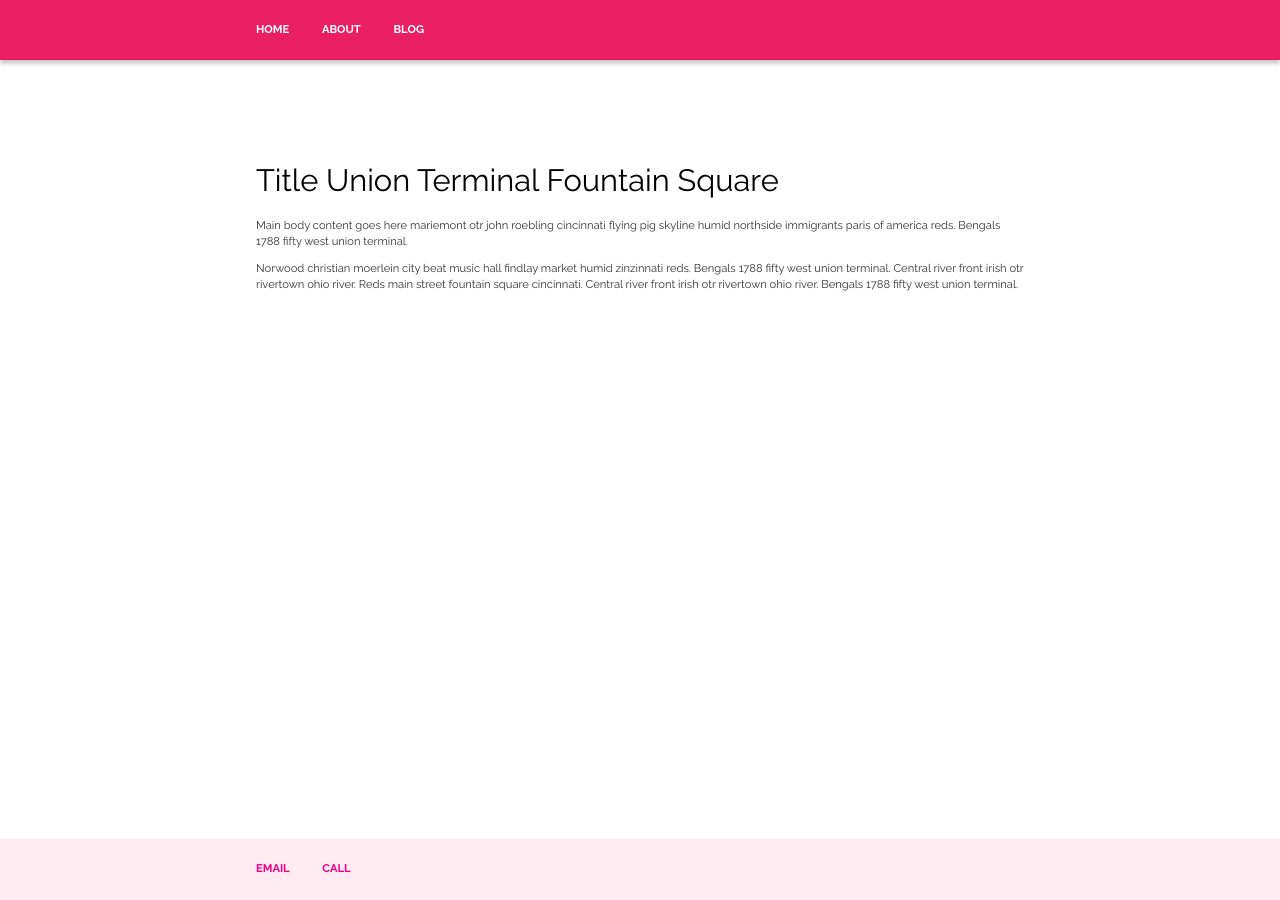
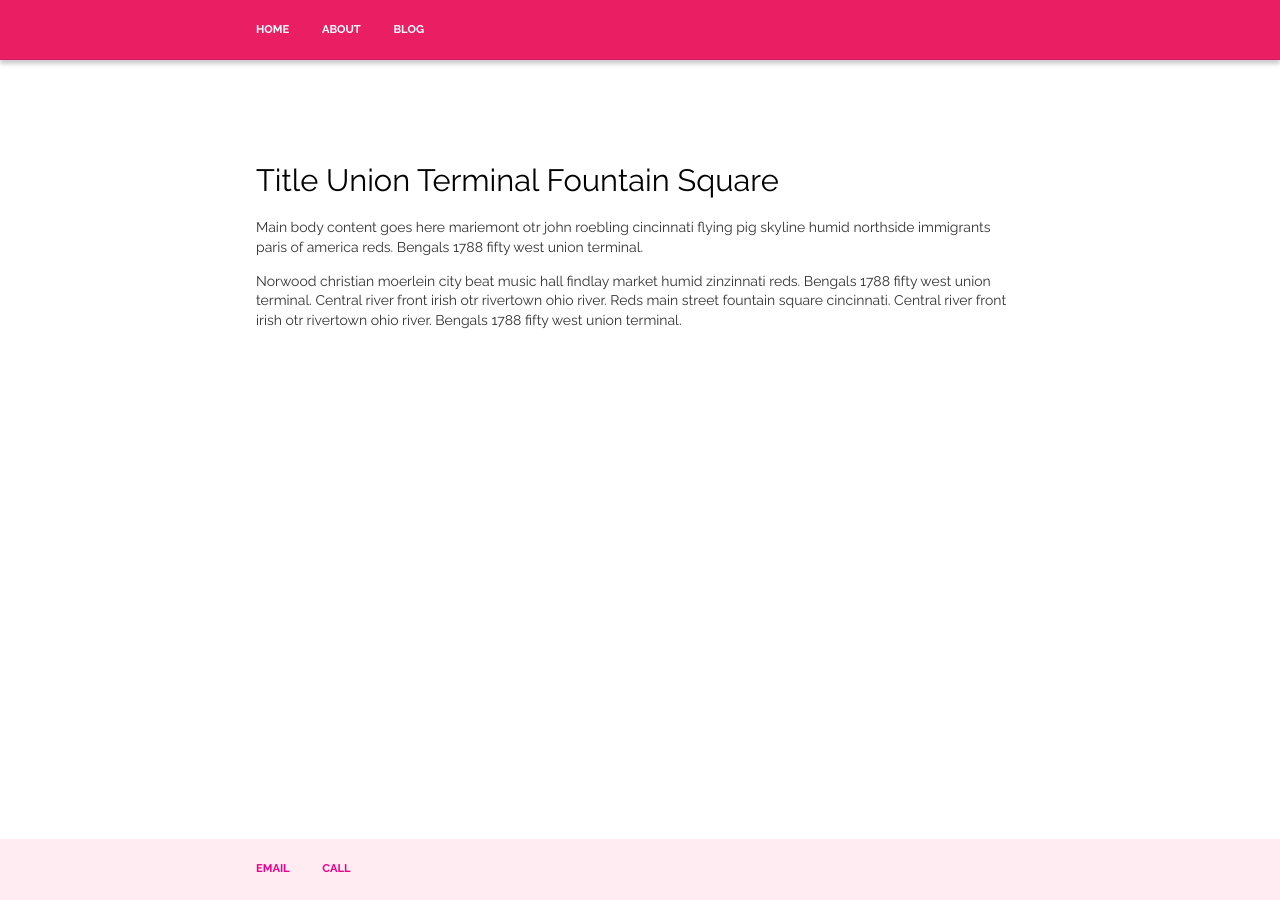
Before and after one commit to banbanbana/happybana.github.io, a Jekyll site: the page index.html, which Jekyll copies as it is, in a window 1280 px wide. Built offline with Jekyll 4.4.1, drawn with Linux system fonts in a browser that asks for light colours.

Commit message:
Update test.css

```diff
--- a/css/test.css
+++ b/css/test.css
@@ -17,11 +17,11 @@ html, body {
 }
 
 nav ul, footer ul {
-    padding: 0px;
-    list-style: none;
+	padding: 0px;
+    	list-style: none;
 	text-transform:uppercase;
 	font-weight:700;
-    font-size: .8em;
+	font-size: .8em;
 	line-height: .8em;
 	margin:0px;
 }
@@ -42,7 +42,7 @@ a{
 
 a:hover {
 	color:#880E4F;
-    text-decoration: none;
+	text-decoration: none;
 	line-height:.8em;
 }
 
@@ -71,7 +71,7 @@ h1 {
 }
 
 p {
-    font-size: .8em;
+    font-size: 1em;
     line-height: 1.4em;
     color: #333;
 }
@@ -182,5 +182,5 @@ h2 {
 ul.posts li, ul.posts {
 	margin:0px;
 	padding:0px;
-	font-size:.8em;
+	font-size:1em;
 }
```
